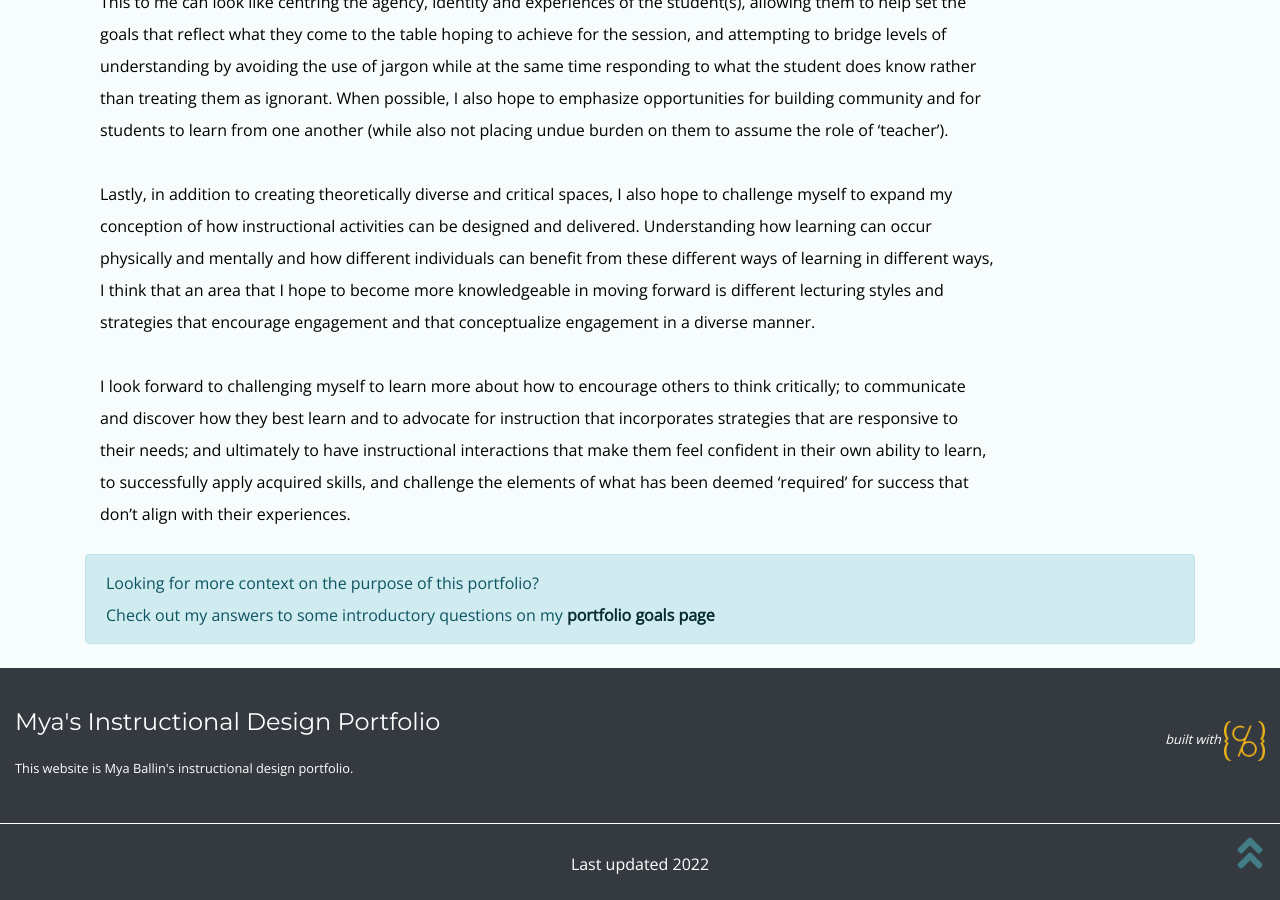
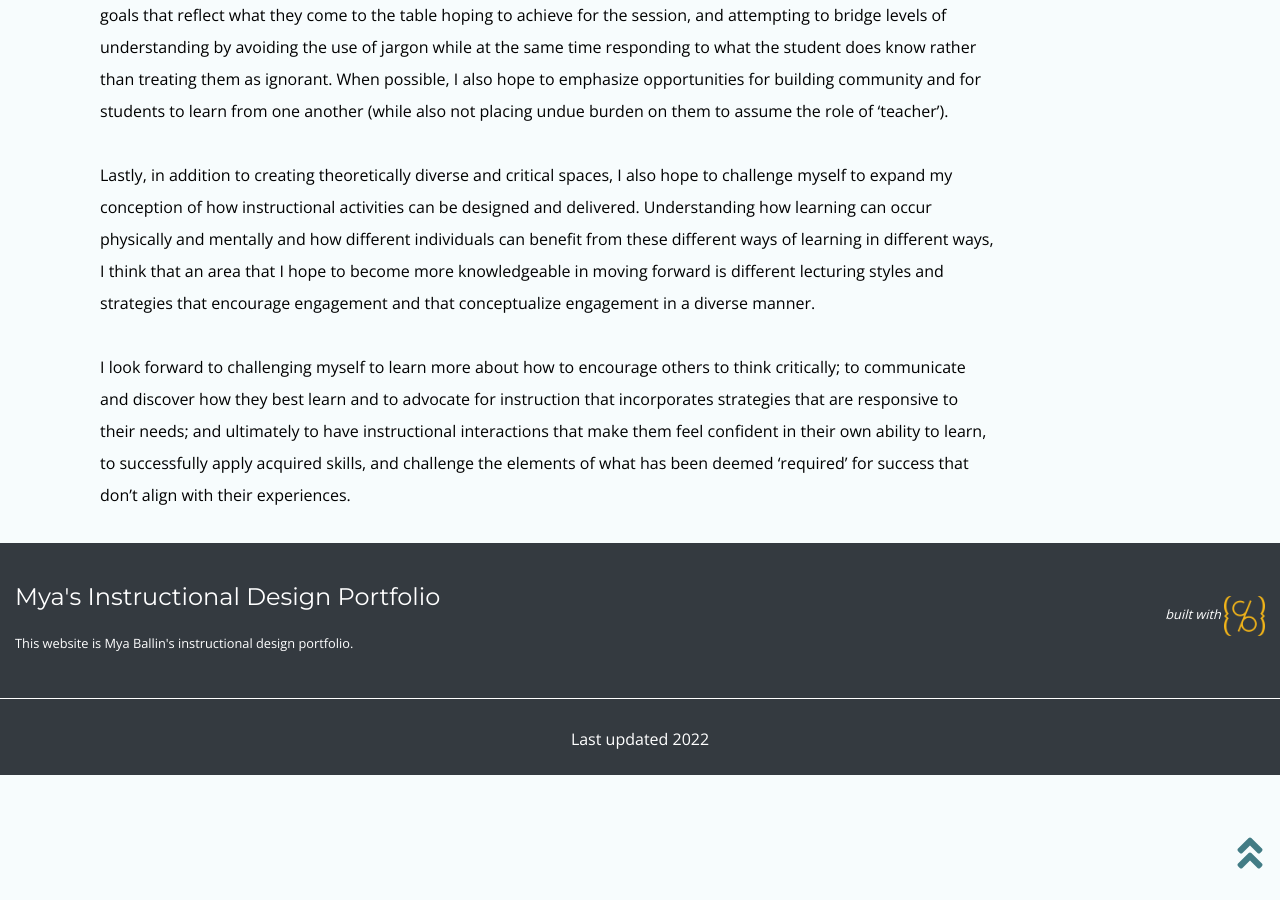
Before and after one commit to mxballin/instructional-design, a Jekyll site: the page built from pages/teachingphilosophy.md, in a window 1280 px wide and 900 px high, scrolled down 3575 px. Built offline with Jekyll 4.4.1, drawn with Linux system fonts in a browser that asks for light colours; some web fonts are replaced; some of the changed text lies outside the part shown.

Commit message:
Update teachingphilosophy.md

```diff
--- a/pages/teachingphilosophy.md
+++ b/pages/teachingphilosophy.md
@@ -17,7 +17,7 @@ permalink: /teachingphilosophy.html
 
 {% include feature/nav-menu.html sections="Introduction;Instructional Context;Value Statement;Influential Theories and Theorists;Personal Analysis;Personal Application" %}
 
-  <h4> Introduction </h4>
+  <h4 style-"color=#427C85;> Introduction </h4>
 <p class="py-2" style="width=75ch;">
 Part of the course AHE 553, Adult Learning & Development, involved the development of a teaching philosophy statement. As part of the assignment, we were asked to address the following prompts:
 
@@ -84,6 +84,3 @@ Lastly, in addition to creating theoretically diverse and critical spaces, I als
     I look forward to challenging myself to learn more about how to encourage others to think critically; to communicate and discover how they best learn and to advocate for instruction that incorporates strategies that are responsive to their needs; and ultimately to have instructional interactions that make them feel confident in their own ability to learn, to successfully apply acquired skills, and challenge the elements of what has been deemed ‘required’ for success that don’t align with their experiences.
   </p>
  </div>
-  <div class="alert alert-info" role="alert" title="Alert box">
-             Looking for more context on the purpose of this portfolio? <br> Check out my answers to some introductory questions on my <a href="https://instructional-design.mxballin.com/week7.html" class="alert-link">portfolio goals page</a>
-            </div>
```
